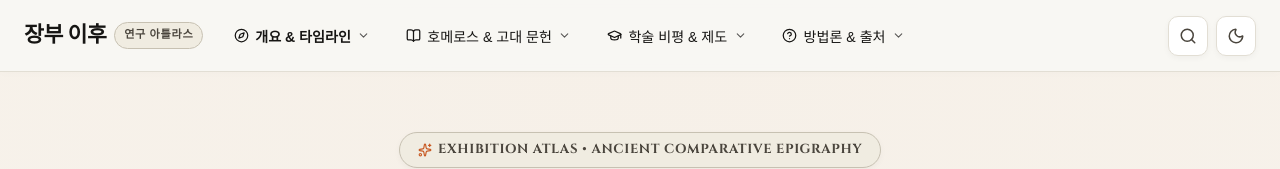
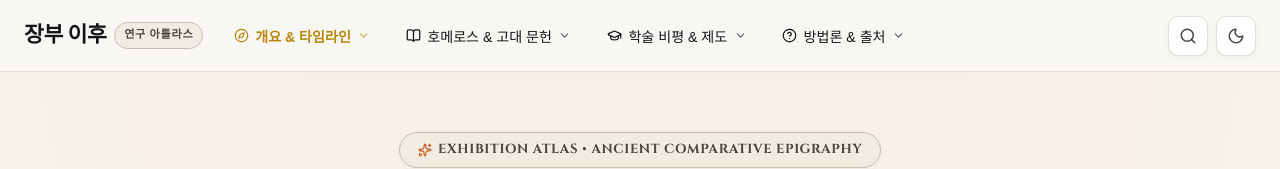
Before and after one commit to YgHnSIM/after-the-ledger, a React (Vite) app: page / in a window 1280 px wide. Shown: the top 169 px of the page. Built offline with nearby package versions, Linux system fonts and the light colour scheme; a web font is replaced by a local one.

Commit message:
fix(css): fix unclosed @media block and define --accent-primary
- Close unclosed @media block and stray .home-ruler-chips CSS brace
- Define missing --accent-primary color token

```diff
--- a/src/styles/index.css
+++ b/src/styles/index.css
@@ -11,6 +11,7 @@
   --border-color: #e2ded4;
   --border-highlight: #c7c1b2;
   --border-gold: rgba(184, 134, 11, 0.35);
+  --accent-primary: #b8860b;
 
   --font-cinzel: 'Cinzel', serif;
   --font-serif: 'Cormorant Garamond', 'Playfair Display', 'Noto Serif KR', serif;
@@ -65,6 +66,7 @@
   --border-color: #272a3c;
   --border-highlight: #3b4058;
   --border-gold: rgba(255, 215, 0, 0.25);
+  --accent-primary: #ffd700;
 
   --civ-mesopotamia: #e66d3b;
   --civ-egypt: #22b8c0;
@@ -927,6 +929,7 @@ p:last-child {
   .nav-brand-badge {
     display: none;
   }
+}
 
 /* Timeline Milestone Pins Scrubber Bar */
 .timeline-milestone-pins {
@@ -1016,7 +1019,6 @@ p:last-child {
 }
 
 /* Home View Timeline Card & Micro-Ruler Styles */
-.home-ruler-chips {
 /* Museum Curator Timeline Exhibit Styles */
 .museum-timeline-wrapper {
   background: var(--bg-surface);
```
